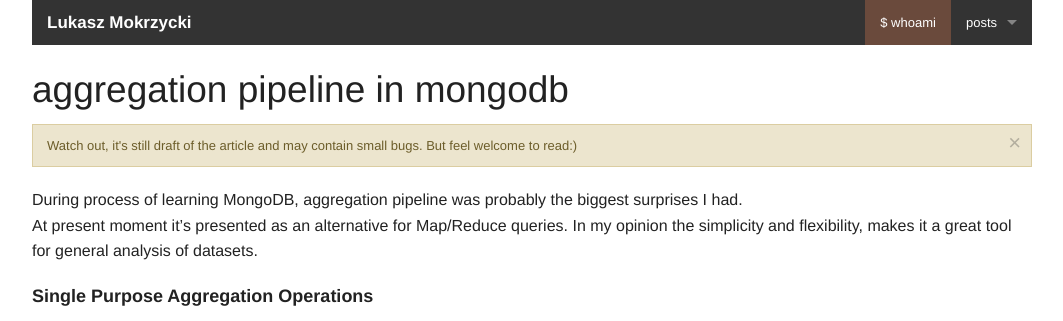
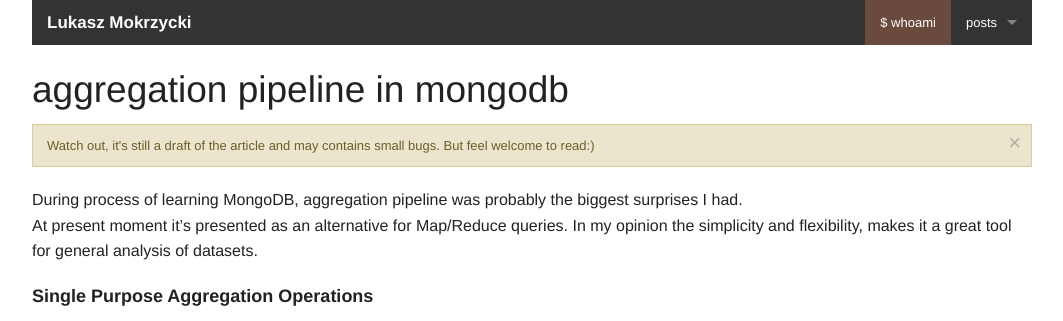
Before and after one commit to mokrzu/mokrzu.github.io, a Jekyll site: the page built from _posts/2014-04-29-aggregation-pipeline.md, in a window 1280 px wide and 900 px high. Shown: the top 321 px of the window, without its empty margins (108-1171 px from the left). Built offline with Jekyll 4.4.1, drawn with Linux system fonts in a browser that asks for light colours; Markdown is read by kramdown in place of the engine named in the settings.

Commit message:
draft of third article

```diff
--- a/_config.yml
+++ b/_config.yml
@@ -1,4 +1,4 @@
 name: Mokrzu
 markdown: redcarpet
-pygments: true
+highliter: pygments
 permalink: none
--- a/_layouts/default.html
+++ b/_layouts/default.html
@@ -37,9 +37,13 @@
                 <li class="has-dropdown">
                   <a href="#">posts</a>
                   <ul class="dropdown">
-                    <li><a href="/mongodb/crud-hacks.html">mongodb CRUD hacks</a></li>
-                    <li><a href="/mongodb/aggregation-pipeline.html">aggregation pipeline in mongodb</a></li>
-                    <li><a href="/clojure/clojure-music.html">(def awesome (+ clojure music))</a></li>
+                    {% for post in site.posts %}
+                      <li>
+                        <a href="{{ post.url }}">
+                          {{ post.title }}
+                        </a>
+                      </li>
+                    {% endfor %}
                   </ul>
                 </li>
               </ul>
--- a/_posts/2014-04-29-aggregation-pipeline.markdown
+++ b/_posts/2014-04-29-aggregation-pipeline.md
@@ -6,7 +6,7 @@
 ---
 
 <div data-alert class="alert-box secondary">
-  Watch out, it's still draft of the article and may contain small bugs. But feel welcome to read:)
+  Watch out, it's still a draft of the article and may contains small bugs. But feel welcome to read:)
   <a href="#" class="close">&times;</a>
 </div>
 
--- a/author.html
+++ b/author.html
@@ -16,7 +16,7 @@
       at Jagiellonian University.
     </p>
     <p>
-      Now I code, mostly in Ruby (but recently I fall into Clojure world) and continue to study computer and data science on my own terms.
+      Now I code, mostly in Ruby and continue to study computer and data science on my own terms.
       My field of interest are tools, algorithms and design patterns that provide value from data.
     </p>
     <p>
```
Also changed, not shown: _posts/2014-05-21-design-patterns.md (added, +77 -0 lines), _posts/2014-04-28-crud-hacks.md (renamed from _posts/2014-04-28-crud-hacks.markdown), _posts/2014-04-30-clojure-music.md (renamed from _posts/2014-04-30-clojure-music.markdown).
